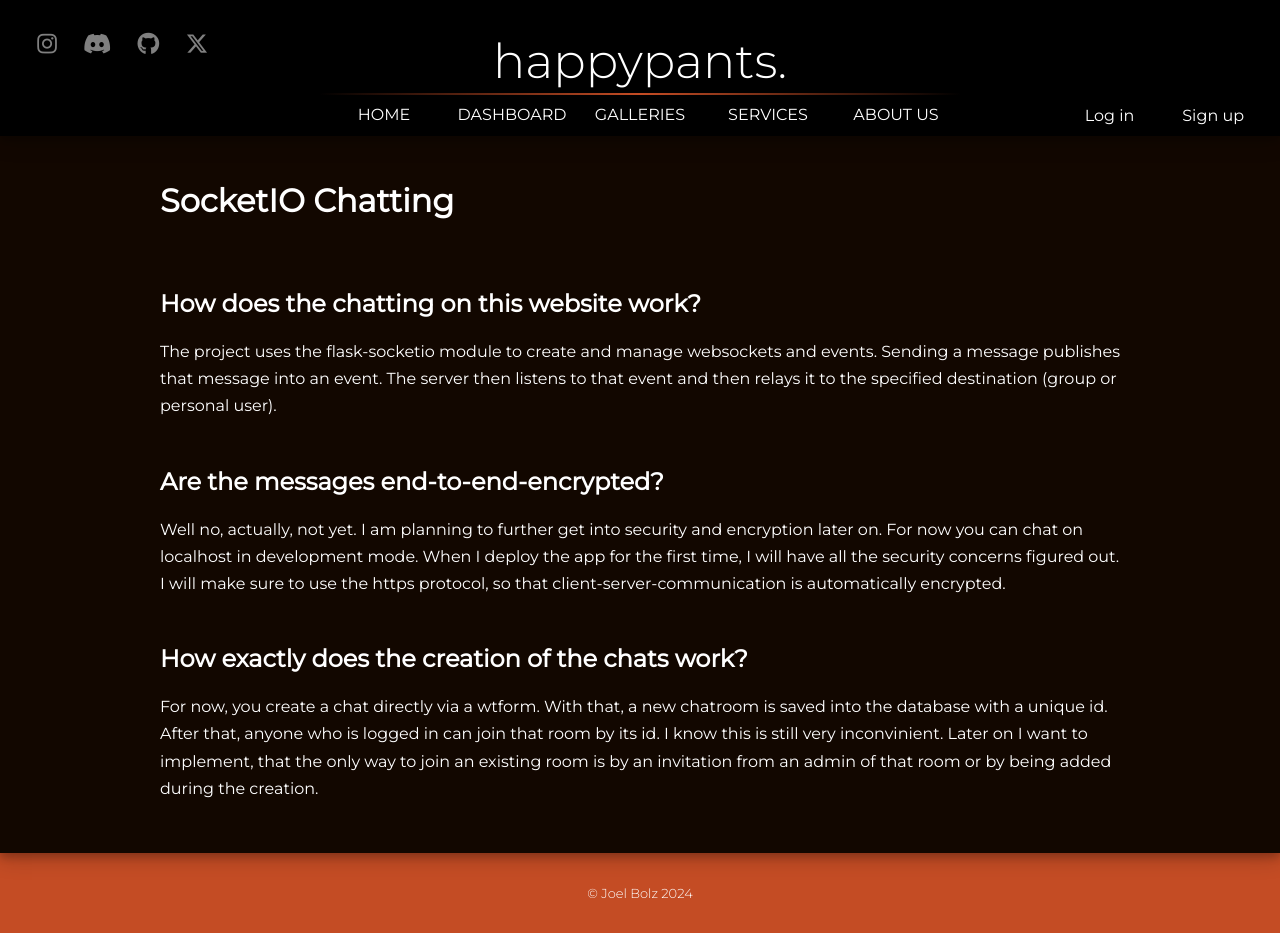
After one commit to joelbolz/HP-first-website, a Flask app: template happypants/blueprints/chat/templates/chat_info.html in a window 1280 px wide. The commit adds this page. Run offline with Flask 3, Linux system fonts and the light colour scheme; the template is opened without the code that fills it, so the values that code supplies are empty; parts of the project's set-up code (start-up, migrations or seed data) failed here and were passed over; some libraries are stand-ins or nearby versions.

Commit message:
initial deployment test push

```diff
--- a/happypants/__init__.py
+++ b/happypants/__init__.py
@@ -29,7 +29,7 @@ bcrypt.init_app(app)
 
 from blueprints.auth.auth import login_manager
 login_manager.init_app(app)
-login_manager.login_view = "login"
+login_manager.login_view = "auth.login"
 
 # register blueprints
 from blueprints import bps
@@ -48,5 +48,4 @@ if not exists(join(dirname(__file__),"/instance/database.db")):
         db.create_all()
 
 if __name__ == "__main__":
-
-    socketio.run(app, debug=True)
+    socketio.run(app, debug=True, host="0.0.0.0", port="5000")
--- a/happypants/blueprints/__init__.py
+++ b/happypants/blueprints/__init__.py
@@ -5,7 +5,7 @@ chdir(getcwd()+"/happypants/blueprints")
 blueprints = [bp for bp in listdir() if path.isdir(bp) and bp != "__pycache__"]
 chdir("..")
 chdir("..")
-liste = listdir("/home/happypants/Documents/PythonProjects/Flask/HP-first-website/happypants/blueprints")
+liste = listdir("./happypants/blueprints")
 print(blueprints)
 bps = []
 for bp in blueprints:
--- a/happypants/blueprints/chat/chat.py
+++ b/happypants/blueprints/chat/chat.py
@@ -10,6 +10,7 @@ bp = Blueprint("chat", __name__, url_prefix="/chat", static_folder="static", tem
 
 
 @bp.route("/", methods=["POST", "GET"])
+@login_required
 def chat_home():
     send_form = ChatMessageForm()
 
@@ -35,6 +36,9 @@ def chat_home():
     return render_template("chat_home.html", groups=groups, create_form=create_form, join_form=join_form, send_form=send_form, content_type="chat")
 
 
+@bp.route("/info")
+def chat_info():
+    return render_template("chat_info.html", content_type="general")
 
 
 @socketio.on("connect")
--- /dev/null
+++ b/happypants/blueprints/chat/templates/chat_info.html
@@ -0,0 +1,35 @@
+{% extends "base.html" %}
+{% block title %}About us &#8211; happypants{% endblock %}
+
+{% block content %}
+<div class="content" id={{content_type}}>
+
+    <div class="main-p-card">
+        <h1>SocketIO Chatting</h1>
+        <p><br/></p>
+
+        <h2>How does the chatting on this website work?</h2>
+        <p>The project uses the flask-socketio module to create and manage websockets and events.
+            Sending a message publishes that message into an event. The server then listens to that
+            event and then relays it to the specified destination (group or personal user).
+
+        </p>
+        <p><br/></p>
+
+        <h2>Are the messages end-to-end-encrypted?</h2>
+        <p>Well no, actually, not yet. I am planning to further get into security and encryption later on. For now
+            you can chat on localhost in development mode. When I deploy the app for the first time, I will have all
+            the security concerns figured out. I will make sure to use the https protocol, so that client-server-communication
+            is automatically encrypted.
+        <p><br/></p>
+
+        <h2>How exactly does the creation of the chats work?</h2>
+        <p>For now, you create a chat directly via a wtform. With that, a new chatroom is saved into the database with a unique id.
+            After that, anyone who is logged in can join that room by its id. I know this is still very inconvinient. Later on
+            I want to implement, that the only way to join an existing room is by an invitation from an admin of that room or by being added
+            during the creation.
+        </p>
+        <p><br/></p>
+    </div>
+</div>
+{% endblock %}
--- a/happypants/static/styles/stylesheet.css
+++ b/happypants/static/styles/stylesheet.css
@@ -4,7 +4,7 @@
     --card-box-shadow: 0 4px 8px 0 rgba(0, 0, 0, 0.2), 0 6px 20px 0 rgba(0, 0, 0, 0.19);
 
     --base-orange: rgb(196, 76, 36);
-    --base-grey: rgb(36,36,36);
+    --base-grey: rgb(18, 7, 0);
 
 }
 
@@ -27,9 +27,7 @@ body{
 
     );
     */
-    background-image: url("../images/lava.png");
-    background-size: 100% 100%;
-    background-attachment: fixed;
+
 
     font-family: 'Montserrat', sans-serif;
     font-weight: 400;
@@ -47,6 +45,8 @@ body{
     z-index: 2;
     margin-top: var(--topnavbar-height);
     box-shadow: 0 4px 8px 0 rgba(0, 0, 0, 0.2), 0 6px 20px 0 rgba(0, 0, 0, 0.2);
+
+    background-color: var(--base-grey);
 }
 .text-link{
     &:hover{color: var(--base-orange)}
@@ -116,8 +116,6 @@ input:not(:placeholder-shown) + label {
     width: 75%;
     align-self: center;
     color: white;
-    background-color: black;
-    box-shadow: var(--card-box-shadow);
     padding: 1.5rem;
 
 }
@@ -136,9 +134,11 @@ input:not(:placeholder-shown) + label {
 /* HOMEPAGE */
 
 #home{
+    background-image: url("../images/lava.png");
+    background-size: 100% 100%;
+    background-attachment: fixed;
+}
 
-    backdrop-filter: blur(20px);
-}
 .on-banner{
     display: flex;
     flex-direction: column;
@@ -148,6 +148,8 @@ input:not(:placeholder-shown) + label {
     width: 100%;
     height: 40vh;
     margin-bottom: auto;
+
+    backdrop-filter: blur(20px);
 }
 .home-msg{
     display: flex;
@@ -495,7 +497,6 @@ input:not(:placeholder-shown) + label {
     display: flex;
     justify-content: space-between;
     width: 50%;
-    height: 100%;
     position: relative;
     overflow: hidden;
 
@@ -507,7 +508,7 @@ input:not(:placeholder-shown) + label {
 
 }
 .topnav-links a{
-    height: calc(0.3 * var(--topnavbar-height));
+    flex-grow: 1;
     line-height: calc(0.3 * var(--topnavbar-height));
     color: white;
 
@@ -527,7 +528,9 @@ input:not(:placeholder-shown) + label {
     padding: 0.75rem;
     padding-right: 2.25rem;
     text-decoration: none;
-    line-height: 2.7;
+    height: calc(1 * var(--topnavbar-height));
+
+    line-height: calc(.15 * var(--topnavbar-height));
 }
 .dropdown{
     position: relative;
--- a/happypants/templates/base.html
+++ b/happypants/templates/base.html
@@ -21,7 +21,7 @@
                 </ul>
             {% endif %}
         {% endwith %}
-    </div>
+      </div>
         <header class="topnavbar">
           <div class="topnav-top-section">
             <div class="socials">
--- a/instance/config.py
+++ b/instance/config.py
@@ -1,4 +1,4 @@
 DEBUG=True
-DEVELOPMENT=True
+DEVELOPMENT=False
 SECRET_KEY="dev"
 SQLALCHEMY_DATABASE_URI= "sqlite:///database.db"
```
Also changed, not shown: happypants/blueprints/auth/templates/auth.html (+11 -1 lines), happypants/blueprints/general/templates/home.html (+4 -4 lines).
